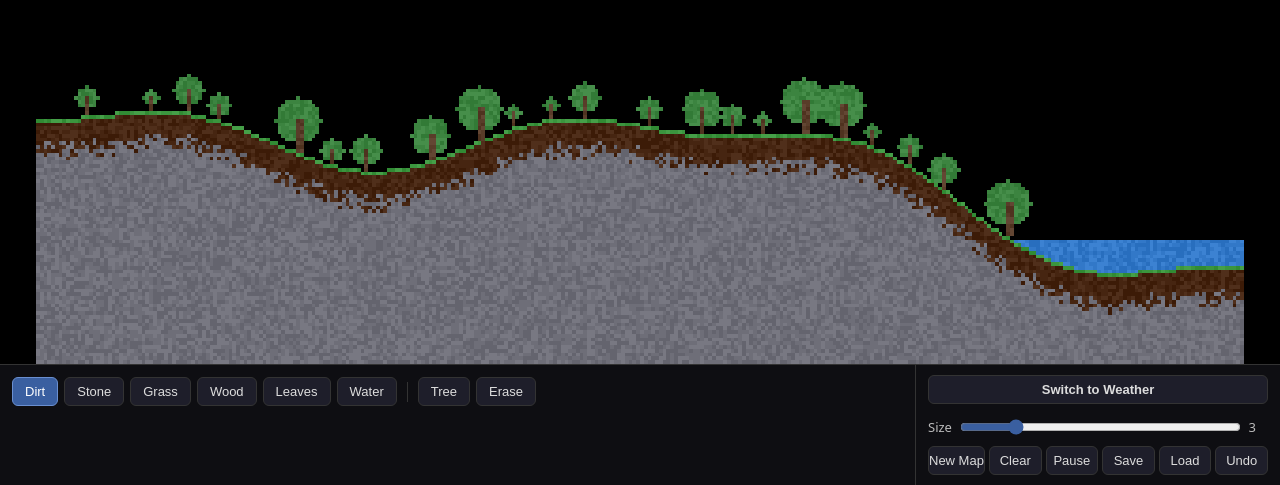
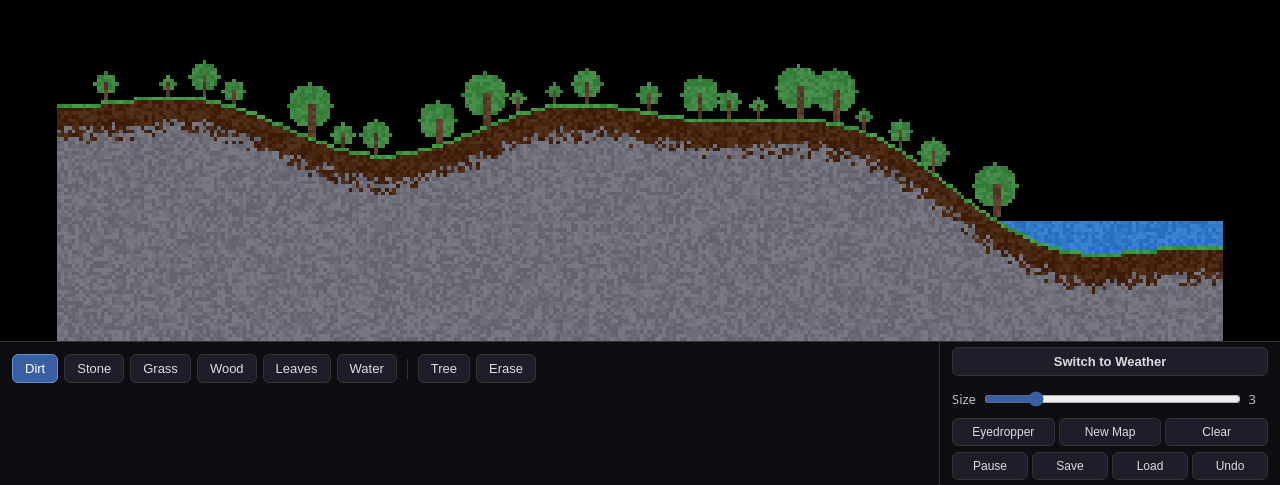
Before and after one commit to aviisverycool/Weather-Simulator, a plain HTML site: page index.html in a window 1280 px wide. Shown: the part 315-800 px from the top of the page. Drawn offline with Linux system fonts and the light colour scheme; animation ran at ten frames a second.

Commit message:
added eye dropper

```diff
--- a/index.html
+++ b/index.html
@@ -37,12 +37,18 @@
         <button id="toggle-panel" style="width: 100%; font-weight: bold; margin-bottom: 4px;">Switch to Weather</button>
         <label style="justify-content: space-between; width: 100%">Size<input id="size" type="range" min="1" max="12" value="3" style="flex: 1; margin: 0 8px;"><span id="sizeval">3</span></label>
         <div class="control-buttons">
+            <div class="control-row">
+                <button id="eyedropper" data-tool="eyedropper">Eyedropper</button>
                 <button id="new-map">New Map</button>
                 <button id="clear">Clear</button>
+            </div>
+            <div class="control-row">
                 <button id="pause">Pause</button>
                 <button id="save">Save</button>
                 <button id="load">Load</button>
                 <button id="undo">Undo</button>
+            </div>
+
         </div>
     </div>
 </div>
--- a/js/input.js
+++ b/js/input.js
@@ -4,6 +4,7 @@ import {brush} from './paint.js';
 import {placeTree} from './trees.js';
 import {ui} from './ui.js';
 import {pushHistory} from './save.js';
+import {get} from './world.js';
 
 const canvas = document.getElementById('c');
 let drawing = false;
@@ -19,14 +20,24 @@ function eventToGrid(e) {
 
 function applyAt(x, y) {
     if (x < 0 || x >= W || y < 0 || y >= H) return;
+
     if (ui.tool === 'tree') {
         placeTree(ui.treePattern, x, y);
         return;
     }
+
     if (ui.tool === 'erase' || ui.tool === 'eraser') {
         brush(x, y, AIR, ui.brushSize);
         return;
     }
+
+    if (ui.tool === 'eyedropper') {
+        const mat = get(x, y);
+        const nextTool = mat === AIR ? document.querySelector('[data-tool="erase"]') : document.querySelector(`[data-mat="${mat}"]`);
+        nextTool?.click();
+        return;
+    }
+
     brush(x, y, ui.selectedMat, ui.brushSize);
 }
 
--- a/style.css
+++ b/style.css
@@ -6,6 +6,10 @@ html, body {
     color: #ddd;
     font-family: system-ui, -apple-system, sans-serif;
     overflow: hidden;
+}
+
+* {
+    box-sizing: border-box;
 }
 
 body {
@@ -49,7 +53,8 @@ canvas {
 }
 
 #bottom-bar {
-    height: 120px;
+    height: 144px;
+    flex: 0 0 144px;
     background: rgba(15, 15, 20, 0.95);
     border-top: 1px solid #333;
     display:flex;
@@ -113,13 +118,26 @@ input[type=range] {
 
 .control-buttons {
     display: flex;
-    gap: 4px;
-    flex-wrap: wrap;
+    flex-direction: column;
+    gap: 6px;
+    width: 100%;
 }
 
 .control-buttons button {
-    flex: 1;
-    padding: 6px 0;
+    flex: 1 1 0;
+    min-width: 0;
+    padding: 6px 4px;
+    font-size: 12px;
+}
+
+.control-row {
+    display: flex;
+    gap: 4px;
+    width: 100%;
+}
+
+.control-row button {
+    width: auto;
 }
 
 .w-label {
```
Lines whose indentation alone changed are shown as unchanged.
